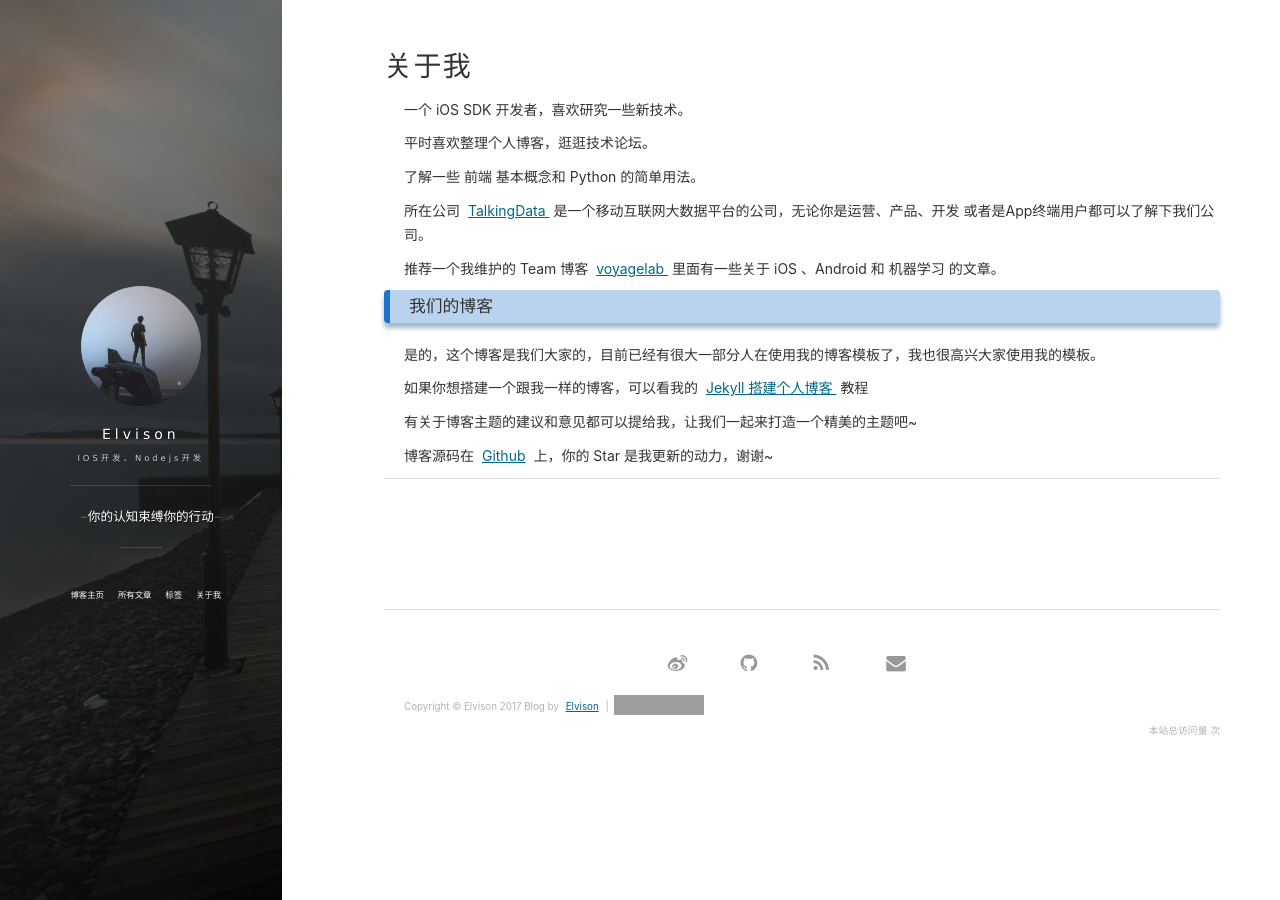
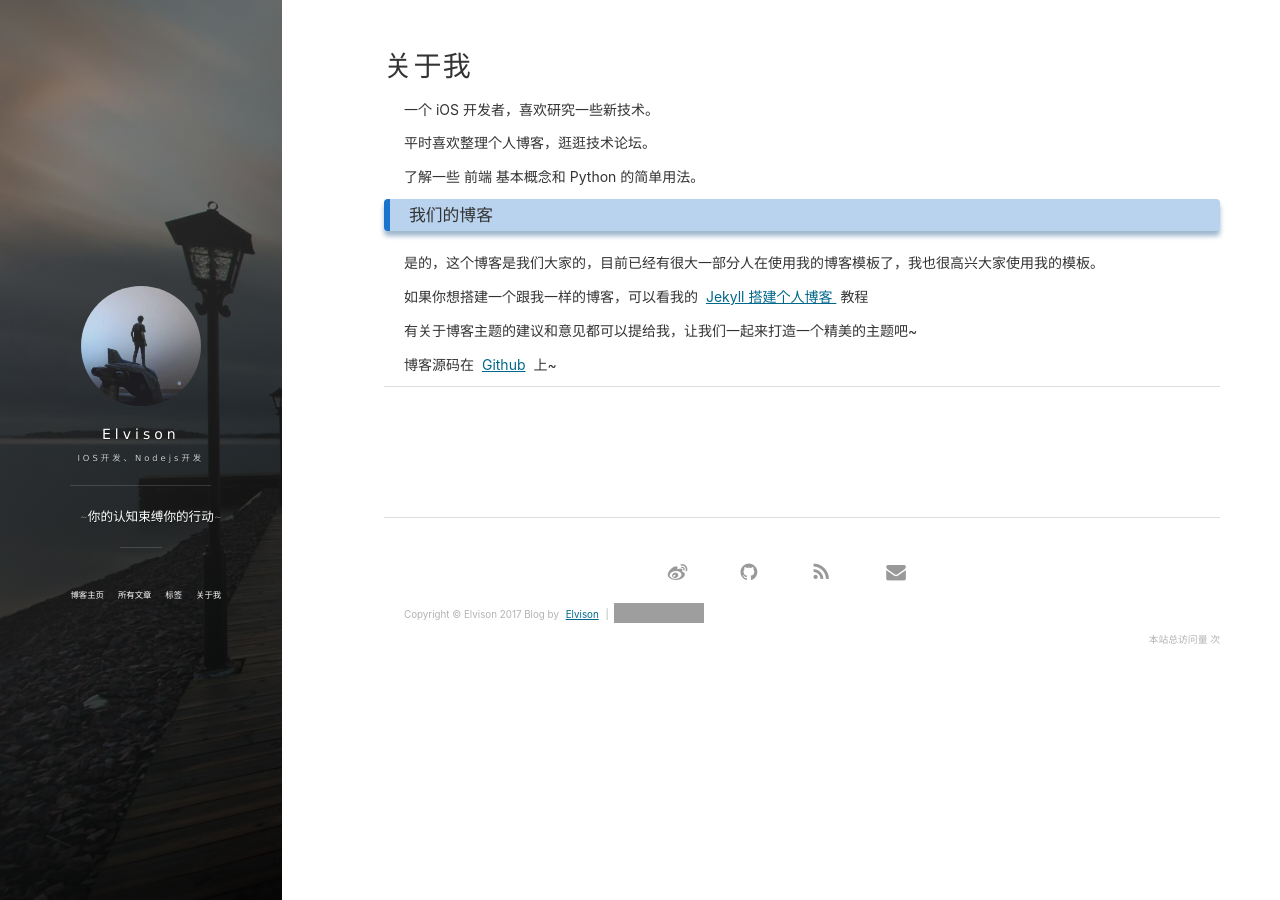
Before and after one commit to bosong/bosong.github.io, a Jekyll site: the page built from about.md, in a window 1280 px wide. Built offline with Jekyll 4.4.1, drawn with Linux system fonts in a browser that asks for light colours; nearby versions of some CDN libraries; comment, search, counter and statistics services are not loaded; grey boxes are pictures that could not be loaded.

Commit message:
修改github 链接

```diff
--- a/_config.yml
+++ b/_config.yml
@@ -20,7 +20,7 @@
   disqus: Elvison
 social:
   weibo: '2116897990'
-  github: Elvison
+  github: bosong
   mail: songbo469621765@163.com
 
 # Markdown
--- a/about.md
+++ b/about.md
@@ -3,24 +3,11 @@
 title: 关于我
 ---
 
-一个 iOS SDK 开发者，喜欢研究一些新技术。
+一个 iOS  开发者，喜欢研究一些新技术。
 <p>
 平时喜欢整理个人博客，逛逛技术论坛。
 <p>
 了解一些 前端 基本概念和 Python 的简单用法。
-
-<p>
-
-所在公司
-<a target="_blank" href="https://www.talkingdata.com/"> TalkingData </a>
-是一个移动互联网大数据平台的公司，无论你是运营、产品、开发 或者是App终端用户都可以了解下我们公司。
-<p>
-
-推荐一个我维护的 Team 博客
-<a target="_blank" href="http://talkingdata.me/"> voyagelab </a>
-里面有一些关于 iOS 、Android 和 机器学习 的文章。
-
-<p>
 
 <h3> 我们的博客 </h3>
 
@@ -40,7 +27,7 @@
 
 <p>
 
-博客源码在 <a target="_blank" href='https://github.com/leopardpan/leopardpan.github.io/'>Github</a> 上，你的 Star 是我更新的动力，谢谢~
+博客源码在 <a target="_blank" href='https://github.com/bosong/bosong.github.io/'>Github</a> 上~
 
 <p>
 
```
